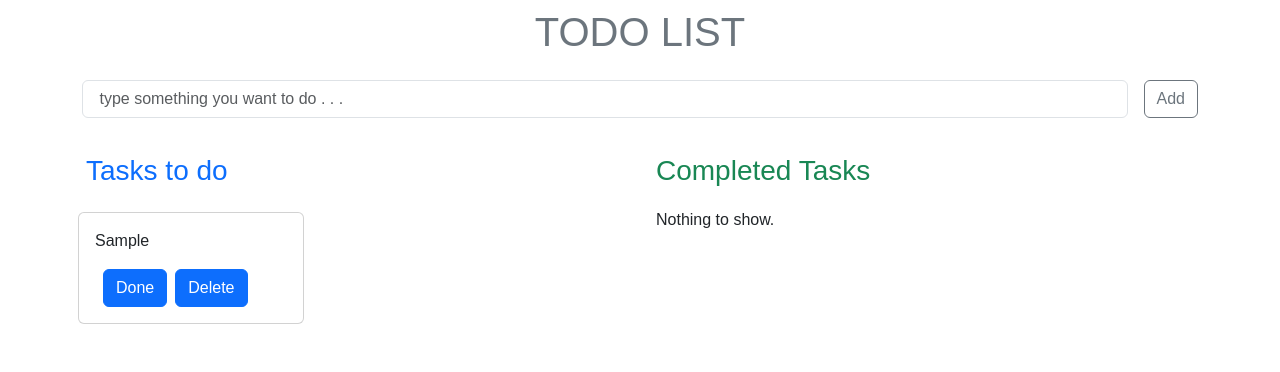
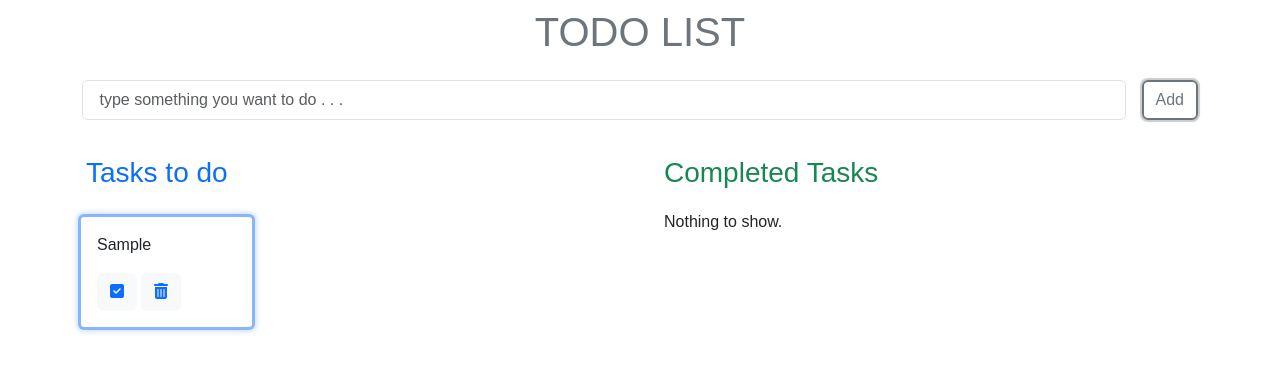
Before and after one commit to amithkv246/todo_list, a React (Create React App) app: page / in a window 1280 px wide. Both pictures are taken after typing "Sample" into the empty fields and a click on the button "Add". Shown: the top 372 px of the page. Built offline with nearby package versions, Linux system fonts and the light colour scheme; a web font is replaced by a local one.

Commit message:
Updated interface design.

```diff
--- a/src/App.js
+++ b/src/App.js
@@ -41,13 +41,13 @@ export default function App() {
           <Button value={"Add"} onClick={handleAdd} />
         </div>
         <div className="grid row">
-          <div className="col-6 p-3">
+          <div className="col-6 p-3 pe-4">
             <p className="fs-3 text-primary">Tasks to do</p>
             <div className="grid row">
               {
                 todos.length > 0 ?
                   todos.map((item, index) => (
-                    <div className="col-5 p-1">
+                    <div className="col-4 p-1">
                       <Card item={item} key={index + "todos"} onDelete={() => handleDelete(index)} onDone={() => handleDone(index)} />
                     </div>
                   ))
@@ -57,13 +57,13 @@ export default function App() {
             </div>
           </div>
 
-          <div className="col-6 p-3">
+          <div className="col-6 p-3 ps-4">
             <p className="fs-3 text-success" >Completed Tasks</p>
             <div className="grid row">
               {
                 completedTodos.length > 0 ?
                   completedTodos.map((item, index) => (
-                    <div className="col-5 p-1">
+                    <div className="col-4 p-1">
                       <Card item={item} key={index + "completedTodos"} onDelete={() => handleCompletedDelete(index)} />
                     </div>
                   ))
--- a/src/components/button.jsx
+++ b/src/components/button.jsx
@@ -1,9 +1,9 @@
 import React from 'react';
 
-function Button({value, onClick}) {
+function Button({ value, onClick }) {
   return (
     <>
-       <button className='btn btn-outline-secondary' onClick={onClick}>{value}</button>
+      <button className='btn btn-outline-secondary border-2' style={{ boxShadow: "0px 0px 1px 2px #ccc" }} onClick={onClick}>{value}</button>
     </>
   );
 }
--- a/src/components/card.jsx
+++ b/src/components/card.jsx
@@ -3,16 +3,29 @@ import React from 'react';
 function Card({ item, onDelete, onDone }) {
     return (
         <>
-            <div className="card w-full">
-                <div className="card-body">
-                    <p className="card-text">{item}</p>
-                    {
-                        onDone &&
-                        <button className='btn btn-primary mx-2'onClick={onDone}>Done</button>
-                    }
-                    <button className='btn btn-primary' onClick={onDelete}>Delete</button>
-                </div>
-            </div>
+            {
+                onDone ?
+                    (
+                        <div className="card w-full border-3 border-primary border-opacity-50" style={{ boxShadow: "0px 0px 4px 2px #4699fd40" }}>
+                            <div className="card-body">
+                                <p className="card-text">{item}</p>
+                                <button className='btn btn-light me-1' onClick={onDone}><i class="fa-sharp fa-solid fa-square-check" style={{ color: "#0d6efd" }}></i></button>
+                                <button className='btn btn-light' onClick={onDelete}><i class="fa-sharp fa-solid fa-trash-can" style={{ color: "#0d6efd" }}></i></button>
+                            </div>
+                        </div >
+                    )
+                    :
+                    (
+                        <div className="card w-full border-3 border-success border-opacity-50" style={{ boxShadow: "0px 0px 4px 2px #2a8e6540" }}>
+                            <div className="card-body">
+                                <p className="card-text">{item}</p>
+                                <button className='btn btn-light' onClick={onDelete}><i class="fa-sharp fa-solid fa-trash-can" style={{ color: "#198754" }}></i></button>
+                            </div>
+                        </div >
+                    )
+            }
+
+
         </>
     );
 }
--- a/src/components/input.jsx
+++ b/src/components/input.jsx
@@ -1,9 +1,9 @@
 import React from 'react';
 
-function Input({type, placeholder, onChange, value}) {
+function Input({ type, placeholder, onChange, value }) {
   return (
     <>
-      <input type={type} placeholder={placeholder} onChange={onChange} value={value} className='form-control form-control-secondary' />
+      <input type={type} placeholder={placeholder} onChange={onChange} value={value} className='form-control' />
     </>
   );
 }
```
